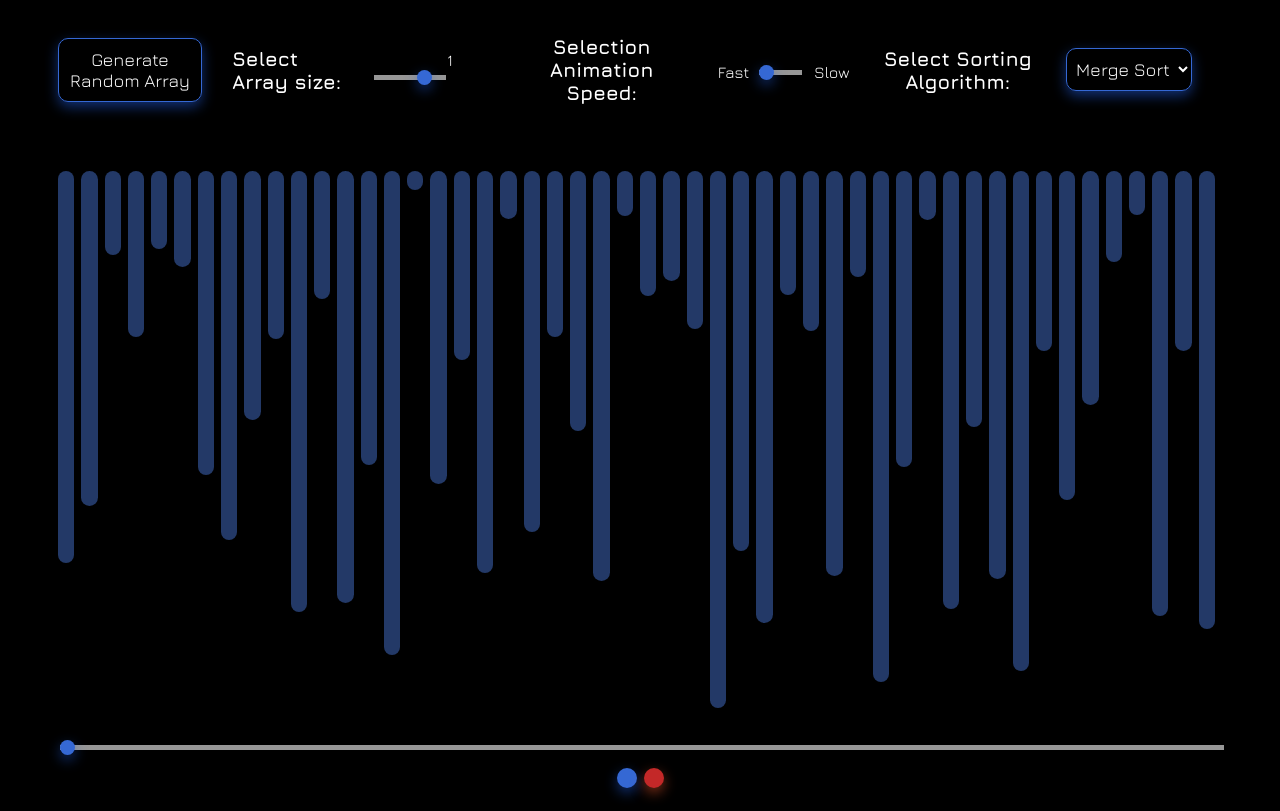
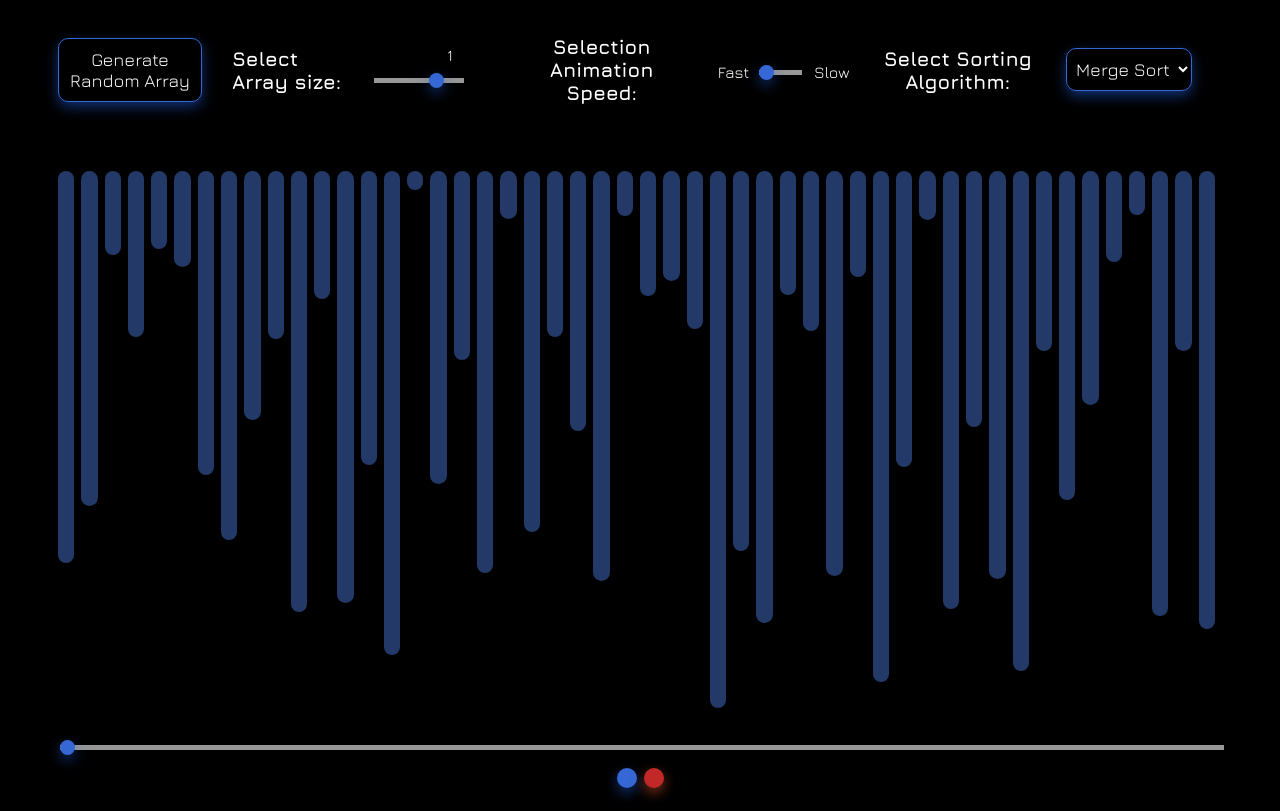
Before and after one commit to Syndicate555/Sorting-Algorithm-Visualizer, a website with bundled scripts: page index.html in a window 1280 px wide. Shown: the part 62-873 px from the top of the page. Built offline with nearby package versions, Linux system fonts and the light colour scheme; some icons are missing.

Commit message:
Update index.html

```diff
--- a/index.html
+++ b/index.html
@@ -49,7 +49,6 @@
           <div class="slider-container" style="padding-right: 20px;">
             <div class="rate-value">1</div>
             <input
-              style="float: left; width: 81%;"
               type="range"
               min="4"
               max="200"
```
